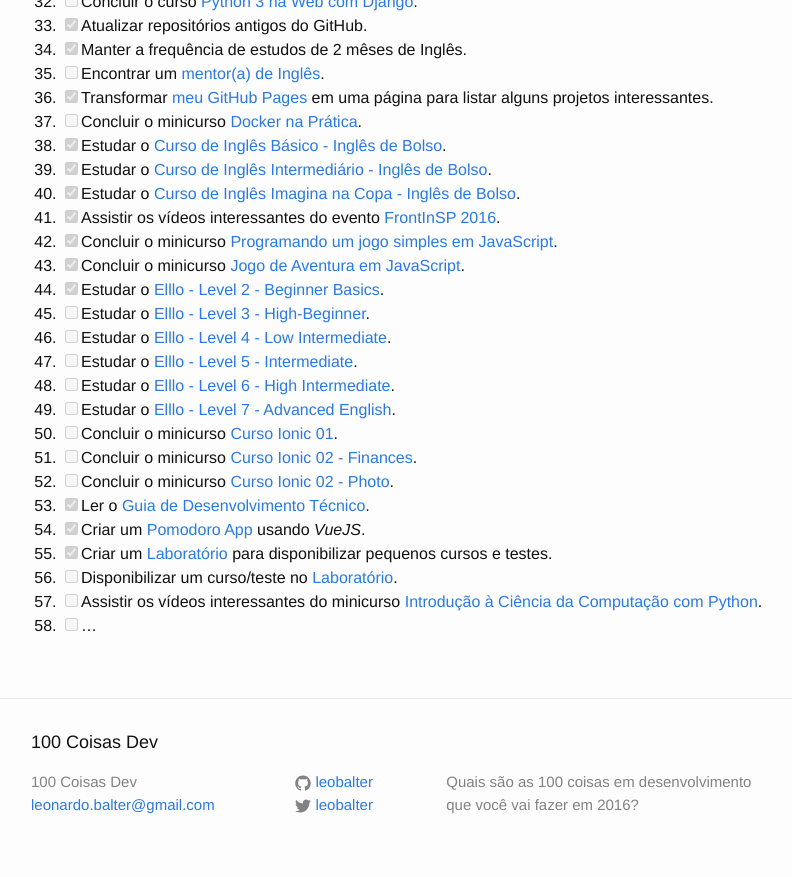
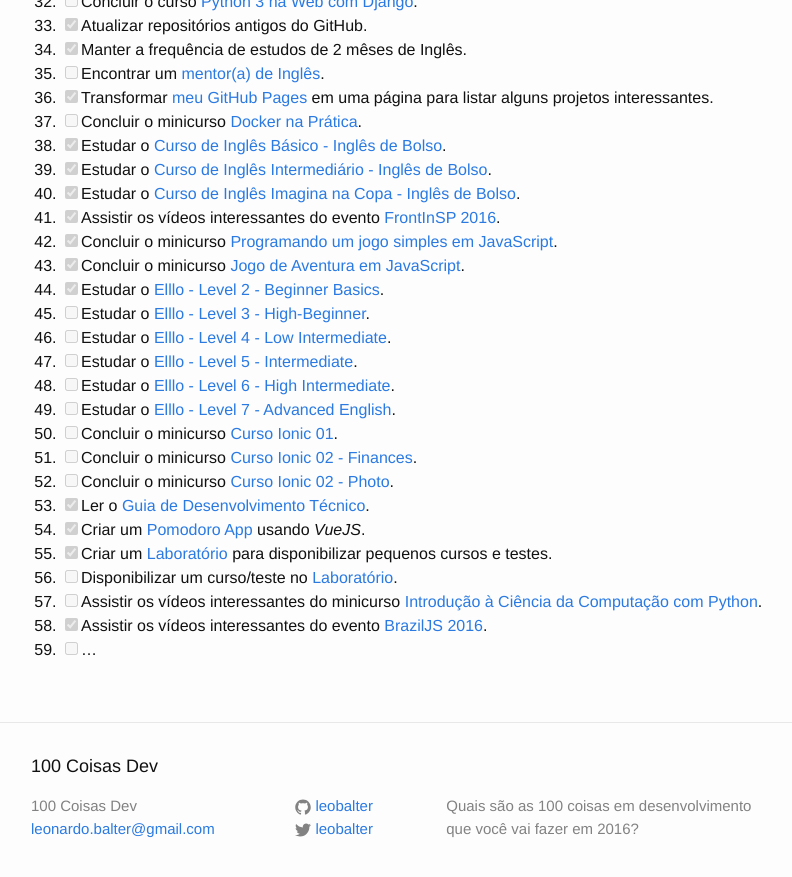
Before and after one commit to leobalter/100-coisas-dev, a Jekyll site: the page built from _posts/listas/2016-01-18-ftonato.markdown, in a window 1280 px wide and 900 px high, scrolled down 954 px. Shown: the top 877 px of the window, without its empty margins (239-1031 px from the left). Built offline with Jekyll 4.4.1, drawn with Linux system fonts in a browser that asks for light colours; comment, search, counter and statistics services are not loaded.

Commit message:
Adicionar os vídeos do evento BrazilJS 2016

```diff
--- a/_posts/listas/2016-01-18-ftonato.markdown
+++ b/_posts/listas/2016-01-18-ftonato.markdown
@@ -62,4 +62,5 @@ categories: listas
 55. [x] Criar um [Laboratório](https://github.com/admcodelabschool) para disponibilizar pequenos cursos e testes.
 56. [ ] Disponibilizar um curso/teste no [Laboratório](https://github.com/admcodelabschool).
 57. [ ] Assistir os vídeos interessantes do minicurso [Introdução à Ciência da Computação com Python](https://www.youtube.com/playlist?list=PLcoJJSvnDgcKpOi_UeneTNTIVOigRQwcn).
-58. [ ] ...
+58. [x] Assistir os vídeos interessantes do evento [BrazilJS 2016](https://www.youtube.com/playlist?list=PLg2lQYZDBwOTMMnclNPFZdbLPKKYNazXb).
+59. [ ] ...
```
